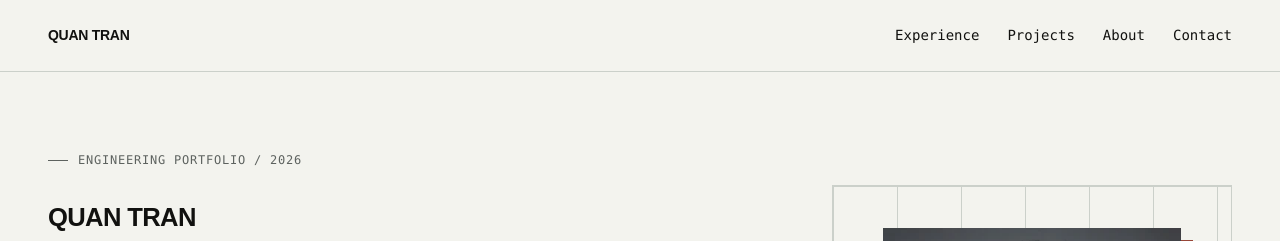
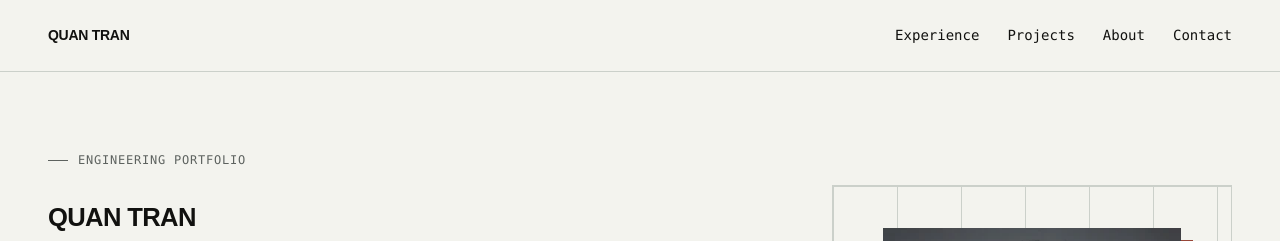
Before and after one commit to tquann207/tquan207.portfolio, a Next.js app: page / in a window 1280 px wide. Shown: the top 241 px of the page. Built offline with nearby package versions, Linux system fonts and the light colour scheme; no server answers.

Commit message:
Remove year from hero portfolio label

```diff
--- a/components/hero.tsx
+++ b/components/hero.tsx
@@ -7,7 +7,7 @@ export function Hero() {
   return (
     <section className="hero site-shell" aria-labelledby="hero-title">
       <div className="hero-copy">
-        <TechnicalLabel>ENGINEERING PORTFOLIO / 2026</TechnicalLabel>
+        <TechnicalLabel>ENGINEERING PORTFOLIO</TechnicalLabel>
         <h1 id="hero-title" className="hero-title" aria-label="Quan Tran — Mechanical Engineering">
           <span className="hero-name">QUAN TRAN</span>
           <span>MECHANICAL</span>
```
